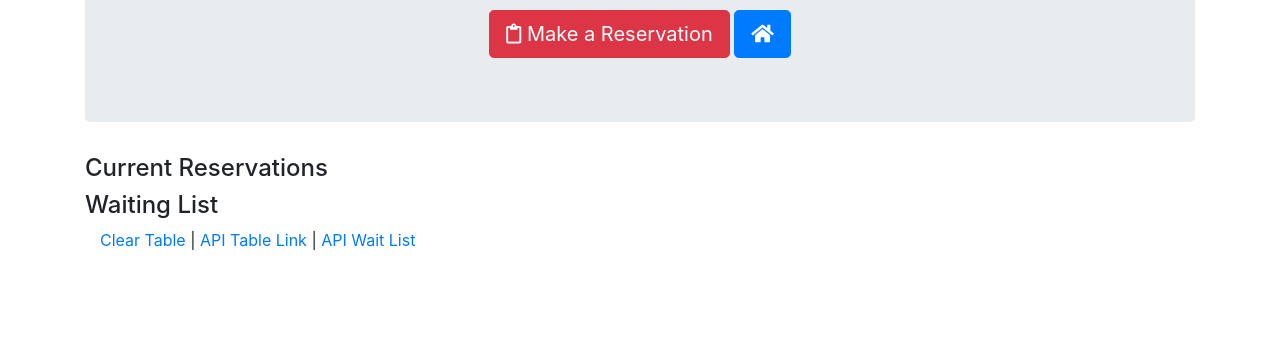
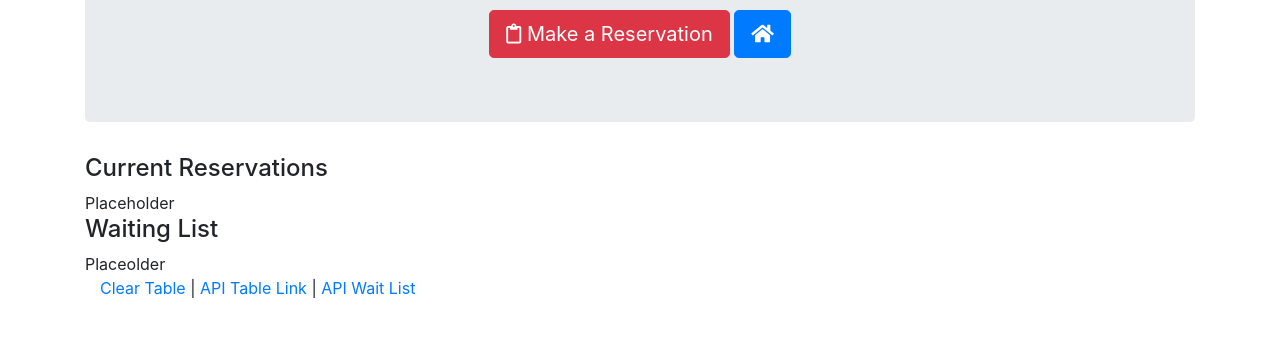
Before and after one commit to WarriorofZarona/hotrestaurant, a plain HTML site: page view.html in a window 1280 px wide. Shown: the part 205-542 px from the top of the page. Drawn offline with nearby package versions, Linux system fonts and the light colour scheme.

Commit message:
working on tables/panels

```diff
--- a/view.html
+++ b/view.html
@@ -34,15 +34,14 @@
 					<div class="panel-heading">
 						<h4 class="panel-title">Current Reservations</h4>
 					</div>
-					<div class="panel-body" id="#">
-                    <div class="well" id="tableWell-01">
-                    </div>
+					<div class="panel-body" id="#">Placeholder</div>
+                </div>
 				<div class="panel panel-default">
 					<div class="panel-heading">
 						<h4 class="panel-title">Waiting List</h4>
 					</div>
-					<div class="panel-body" id="#">
-					</div>
+                    <div class="panel-body" id="#">Placeolder</div>
+
 				</div>
 			</div>
 		</div>
```
